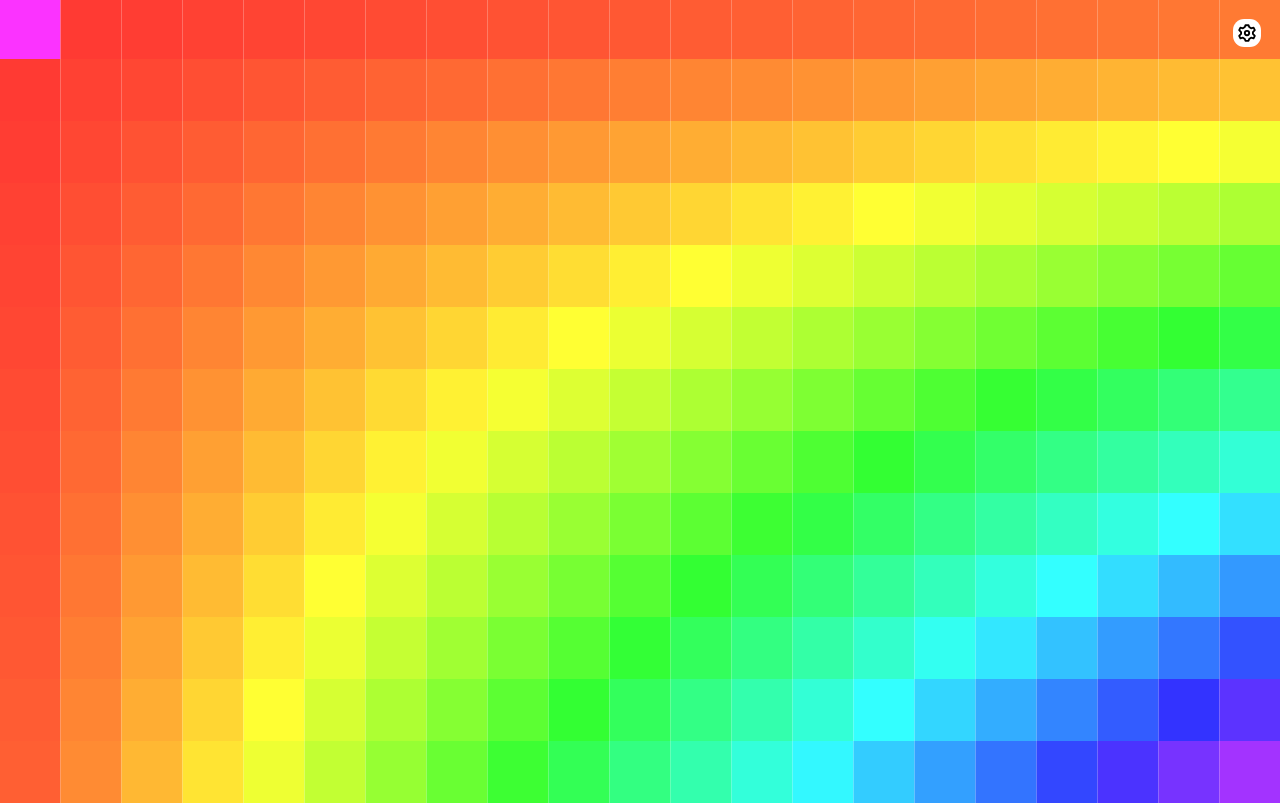
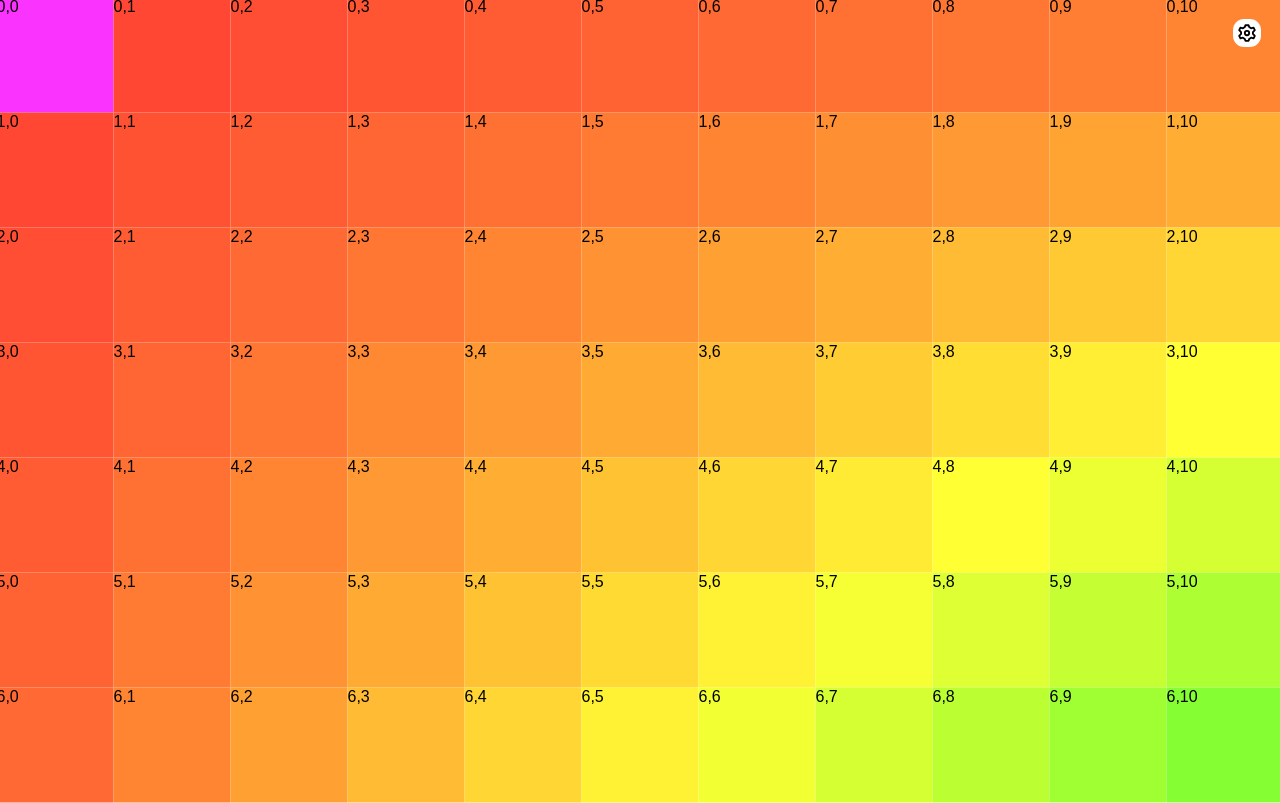
Before and after one commit to tobiasfunction/Technicolor-Grid, a React (Create React App) app: page / in a window 1280 px wide. Built offline with nearby package versions, Linux system fonts and the light colour scheme; a web font is replaced by a local one.

Commit message:
Renamed and moved`src/grids/baseGrid.js` => `src/Grid.js` Imports updated automatically

```diff
--- a/src/App.js
+++ b/src/App.js
@@ -6,7 +6,7 @@ import React, {
   useEffect,
 } from "react";
 
-import BaseGrid from "./grids/baseGrid";
+import BaseGrid from "./Grid";
 import { modes } from "./modes";
 import * as icons from "./icons";
 
@@ -105,8 +105,8 @@ const App = () => {
 
   return (
     <div className="App">
+      <BaseGrid mode={mode} />
       <Menu />
-      <BaseGrid mode={mode} />
     </div>
   );
 };
--- a/src/grids/baseGrid.js
+++ b/src/Grid.js
@@ -64,7 +64,7 @@ export default function BaseGrid(props) {
     const activeCoordinates = activeElements
       .map((element) => {
         if (element.attributes.coords) return element.attributes.coords.value;
-        else return "";
+        else return [];
       })
       .filter((element) => element.length);
     setActiveCoords(activeCoordinates);
--- a/src/modes.js
+++ b/src/modes.js
@@ -92,7 +92,7 @@ export const modes = [
     name: "Scratchpad",
     alias: "scratch",
     background: "#ccc",
-    targetSize: 60,
+    targetSize: 120,
     // Layout: ScratchGrid,
     Tile: () => import("./tiles/scratch"),
     hidden: true,
--- a/src/tiles/scratch.js
+++ b/src/tiles/scratch.js
@@ -5,49 +5,49 @@ export default function (props) {
   const [tileProps, setTileProps] = useState(new Map());
 
   const [lastActiveCoords, setLastActiveCoords] = useState();
-  const activeCoords = props.activeCoords.join(" ");
+  const activeCoords = props.activeCoords[0] || ""
   if (lastActiveCoords !== activeCoords) {
-    if (activeCoords.indexOf(",") > -1) {
-      const temp = activeCoords.split(",");
-      click(activeCoords);
-
+    console.log(props.activeCoords)
+    if (activeCoords.indexOf(",") > -1) click(activeCoords);
     setLastActiveCoords(activeCoords);
-    }
   }
 
   const rows = props.numRows;
   const cols = props.numCols;
 
   useMemo(() => {
+    console.log("redraw")
     for (let i = 0; i < rows; i++) {
       for (let j = 0; j < cols; j++) {
-        setTileProps(
         tileProps.set(`${i},${j}`, {
-            coords: [i, j],
+          coords: `${i},${j}`,
           key: [i, j],
           value: [i, j],
           className: "tile",
           style: {
             gridArea: `${i + 1} / ${j + 1} / ${i + 1} / ${j + 1}`,
-              backgroundColor:`hsl(${(i + 1) * ( j + 1)} 100% 60%)`,
+            backgroundColor: `hsl(${(i + 2) * (j + 2)} 100% 60%)`,
           },
-          })
-        );
+        });
       }
     }
   }, [props.numCols]);
 
   function click(coords) {
     const hue = Math.random() * 360;
-    setTileProps(
+    // setTileProps(
+      // new Map(
         tileProps.set(coords, {
           ...tileProps.get(coords),
-          style: {backgroundColor: `hsl(${hue} 100% 60%)`},
-        }))
+          style: { ...tileProps.get(coords).style, backgroundColor: `hsl(${hue} 100% 60%)` },
+         }//)
+      // )
+    );
   }
 
   const tileArray = [...tileProps.values()].map((element) => (
     <div key={element.value} {...element}>
+      {element.coords}
     </div>
   ));
 
```
Lines whose indentation alone changed are shown as unchanged.
